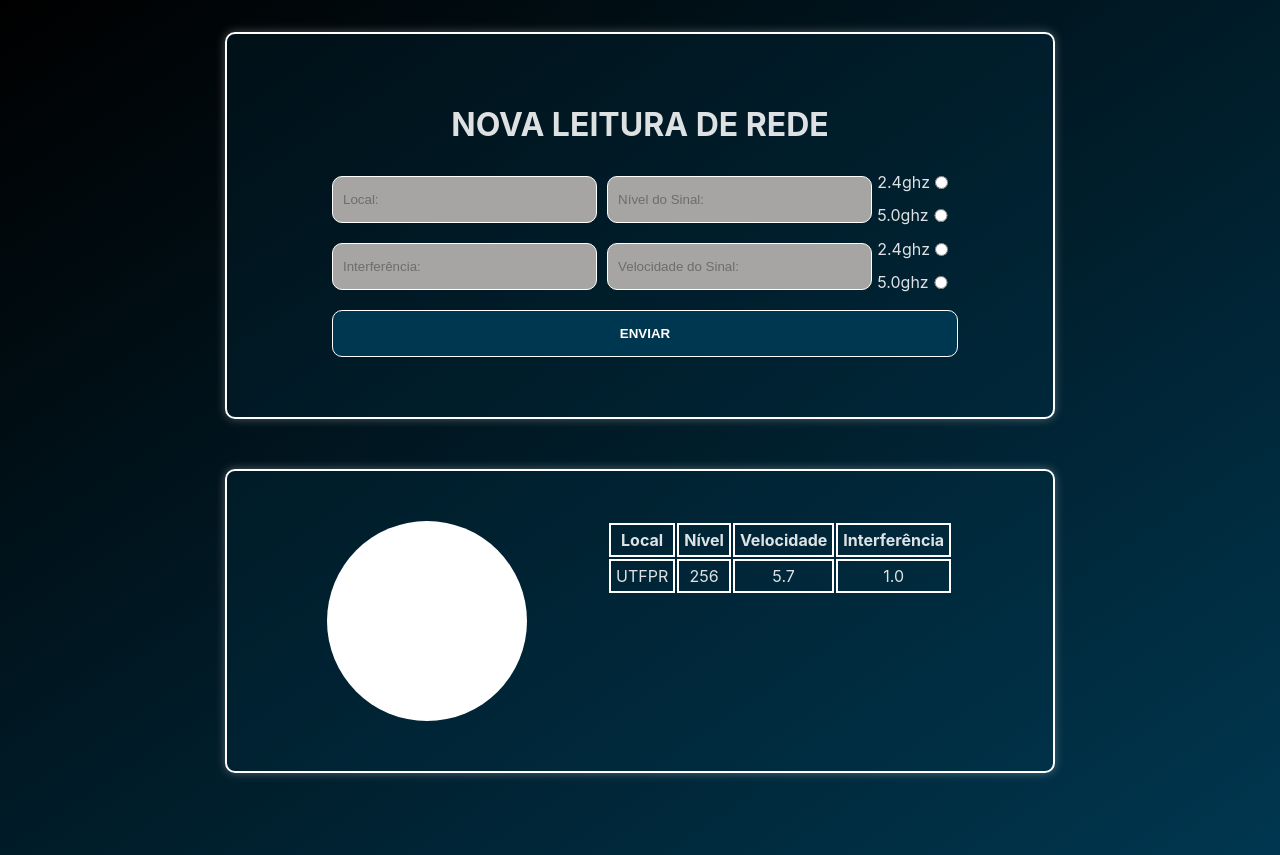
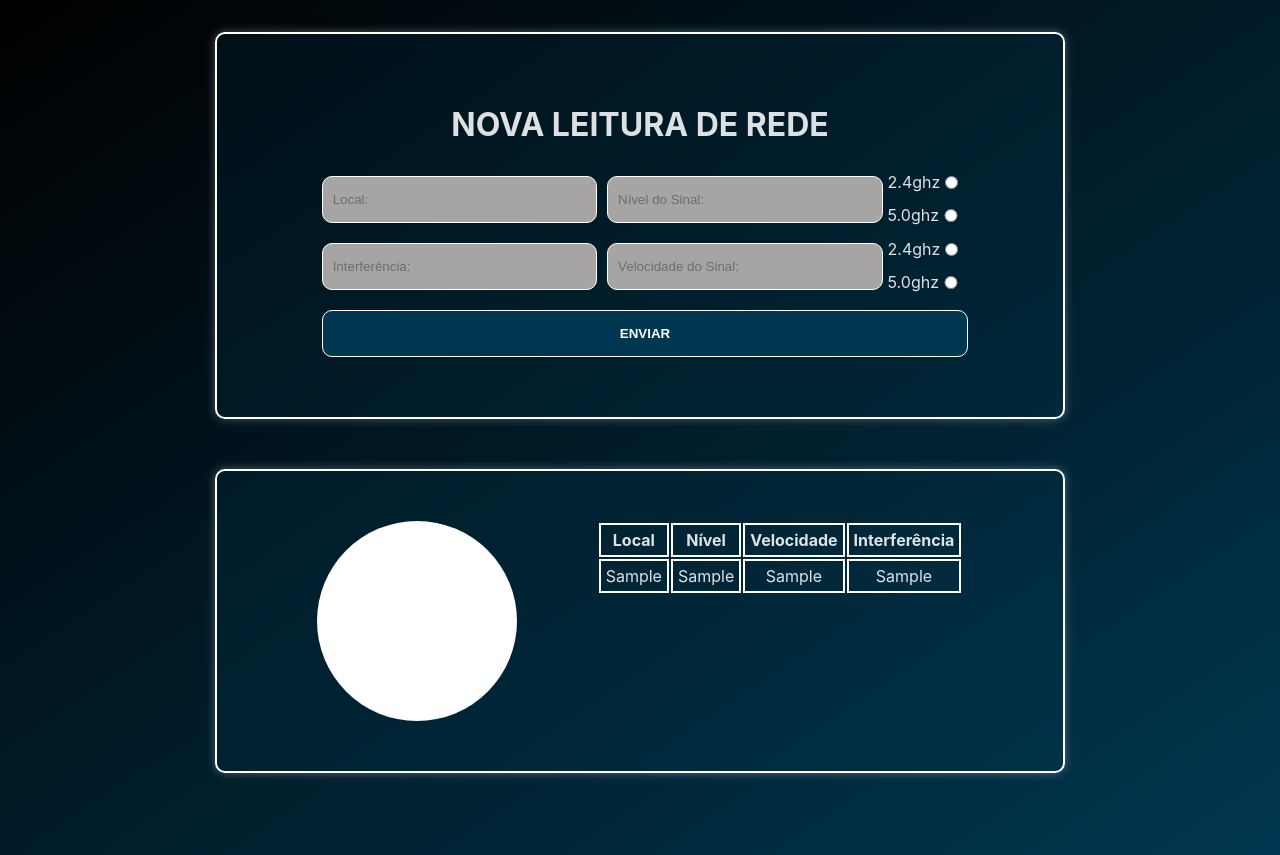
Before and after one commit to cassigui/Projeto_netspot, a React (Vite) app: page / in a window 1280 px wide. Both pictures are taken after typing "Sample", "Sample", "Sample", "Sample" into the empty fields and a click on the input "ENVIAR". Built offline with nearby package versions, Linux system fonts and the light colour scheme.

Commit message:
feat: retorna dados do localstorage para tabela de resultados

```diff
--- a/src/components/ResultadoComponent.tsx
+++ b/src/components/ResultadoComponent.tsx
@@ -1,33 +1,73 @@
+import { useEffect, useState, useMemo } from "react";
+
 function Resultado() {
+  const [dadosTabela, setDadosTabela] = useState<
+    Array<{
+      local: string;
+      nivelSinal: string;
+      velocidadeSinal: string;
+      interferencia: string;
+    }>
+  >([]);
+
+  useEffect(() => {
+    const carregarDados = () => {
+      const dados = Object.keys(localStorage)
+        .filter((key) => key) // Filter out null or undefined keys
+        .map((key) => {
+          const dado = localStorage.getItem(key);
+          return dado ? JSON.parse(dado) : null;
+        })
+        .filter(Boolean); // Filter out null values
+
+      setDadosTabela(dados);
+    };
+
+    carregarDados();
+    // Define o listener para atualizar os dados quando o evento "atualizarTabela" for emitido
+    const atualizarTabelaListener = () => carregarDados();
+    window.addEventListener("atualizarTabela", atualizarTabelaListener);
+
+    // Remove o listener quando o componente é desmontado
+    return () => {
+      window.removeEventListener("atualizarTabela", atualizarTabelaListener);
+    };
+  }, []);
+
+  const tabelaContent = useMemo(
+    () =>
+      dadosTabela.map((dado, index) => (
+        <tr key={index}>
+          <td>{dado.local}</td>
+          <td>{dado.nivelSinal}</td>
+          <td>{dado.velocidadeSinal}</td>
+          <td>{dado.interferencia}</td>
+        </tr>
+      )),
+    [dadosTabela]
+  );
+
   return (
-    <>
-      <div className='container'>
-
+    <div className="container">
       <div className="resultados">
         <div className="grafico"></div>
 
         <div>
           <table>
+            <thead>
               <tr>
                 <th>Local</th>
                 <th>Nível</th>
                 <th>Velocidade</th>
                 <th>Interferência</th>
               </tr>
-            <tr>
-              <td>UTFPR</td>
-              <td>256</td>
-              <td>5.7</td>
-              <td>1.0</td>
-            </tr>
+            </thead>
+            <tbody>{tabelaContent}</tbody>
           </table>
         </div>
-
       </div>
-
     </div>
-    </>
-  )
+  );
 }
 
 export default Resultado;
```
Lines whose indentation alone changed are shown as unchanged.
